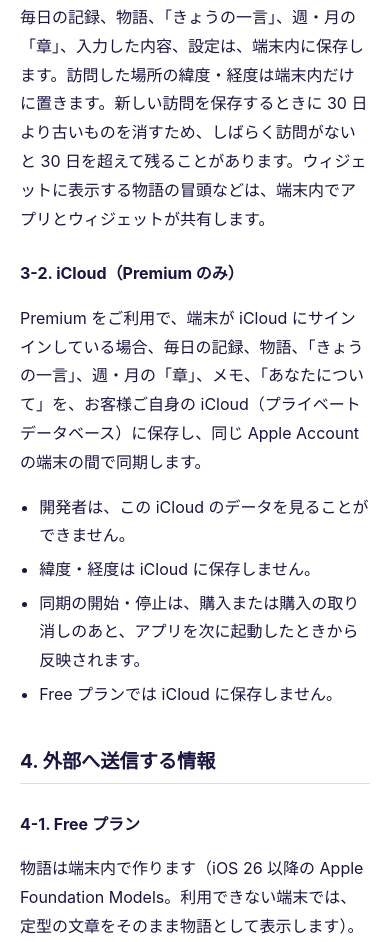
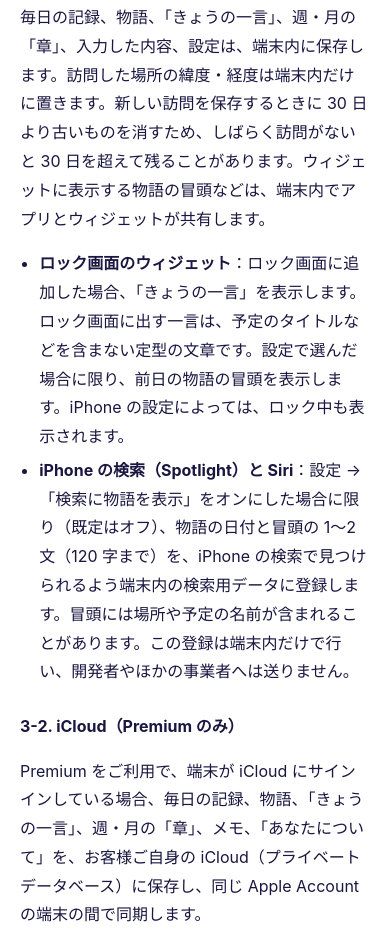
Before and after one commit to yosuke1114/katarive-legal, a plain HTML site: page privacy/index.html in a window 390 px wide. Shown: the part 1657-2599 px from the top of the page. Drawn offline with Linux system fonts and the light colour scheme.

Commit message:
プライバシーポリシー：ロック画面のウィジェットと、iPhone の検索（Spotlight）・Siri の記述を追加
Co-Authored-By: Claude Opus 5.5 <noreply@anthropic.com>
Claude-Session: https://claude.ai/code/session_014WGk9TnAUP7qaXCCMvCZ7k

```diff
--- a/privacy/index.html
+++ b/privacy/index.html
@@ -66,6 +66,10 @@
 
   <h3>3-1. 端末</h3>
   <p>毎日の記録、物語、「きょうの一言」、週・月の「章」、入力した内容、設定は、端末内に保存します。訪問した場所の緯度・経度は端末内だけに置きます。新しい訪問を保存するときに 30 日より古いものを消すため、しばらく訪問がないと 30 日を超えて残ることがあります。ウィジェットに表示する物語の冒頭などは、端末内でアプリとウィジェットが共有します。</p>
+  <ul>
+    <li><strong>ロック画面のウィジェット</strong>：ロック画面に追加した場合、「きょうの一言」を表示します。ロック画面に出す一言は、予定のタイトルなどを含まない定型の文章です。設定で選んだ場合に限り、前日の物語の冒頭を表示します。iPhone の設定によっては、ロック中も表示されます。</li>
+    <li><strong>iPhone の検索（Spotlight）と Siri</strong>：設定 →「検索に物語を表示」をオンにした場合に限り（既定はオフ）、物語の日付と冒頭の 1〜2 文（120 字まで）を、iPhone の検索で見つけられるよう端末内の検索用データに登録します。冒頭には場所や予定の名前が含まれることがあります。この登録は端末内だけで行い、開発者やほかの事業者へは送りません。</li>
+  </ul>
 
   <h3>3-2. iCloud（Premium のみ）</h3>
   <p>Premium をご利用で、端末が iCloud にサインインしている場合、毎日の記録、物語、「きょうの一言」、週・月の「章」、メモ、「あなたについて」を、お客様ご自身の iCloud（プライベートデータベース）に保存し、同じ Apple Account の端末の間で同期します。</p>
@@ -116,6 +120,7 @@
   <ul>
     <li>物語、「きょうの一言」、週・月の「章」の作成</li>
     <li>ウィジェットと通知への表示（通知に物語の最初の一文を表示するかどうかは設定で選べます）</li>
+    <li>iPhone の検索（Spotlight）と Siri から物語を開くこと（設定でオンにした場合のみ）</li>
     <li>利用回数の制限と不正利用の防止</li>
   </ul>
   <p>広告や行動の追跡には使いません。</p>
@@ -130,6 +135,7 @@
     <li>サーバーの利用回数の記録は、個人を特定しない値で、およそ 3 日で自動的に消えます。返金に関する記録は不正利用を防ぐために保存します。</li>
     <li>ヘルスケア、写真、カレンダーの元のデータは、本アプリは読み取るだけで、変更も削除もしません。</li>
     <li>購入の記録は Apple が管理しており、本アプリからは削除できません。</li>
+    <li>iPhone の検索に登録した物語の日付と冒頭は、設定の「検索に物語を表示」をオフにしたとき、または「すべてのデータを削除」をしたときに削除されます。アプリを削除した場合も削除されます。</li>
     <li>週・月の「章」は、毎日の記録や物語と同じ場所（端末内と、Premium の iCloud）に保存され、同じ方法（アプリの削除、またはアプリ内の「すべてのデータを削除」）で削除されます。章の作成の回数の記録も、物語と同じ形式で、およそ 3 日で自動的に消えます。</li>
   </ul>
 
```
